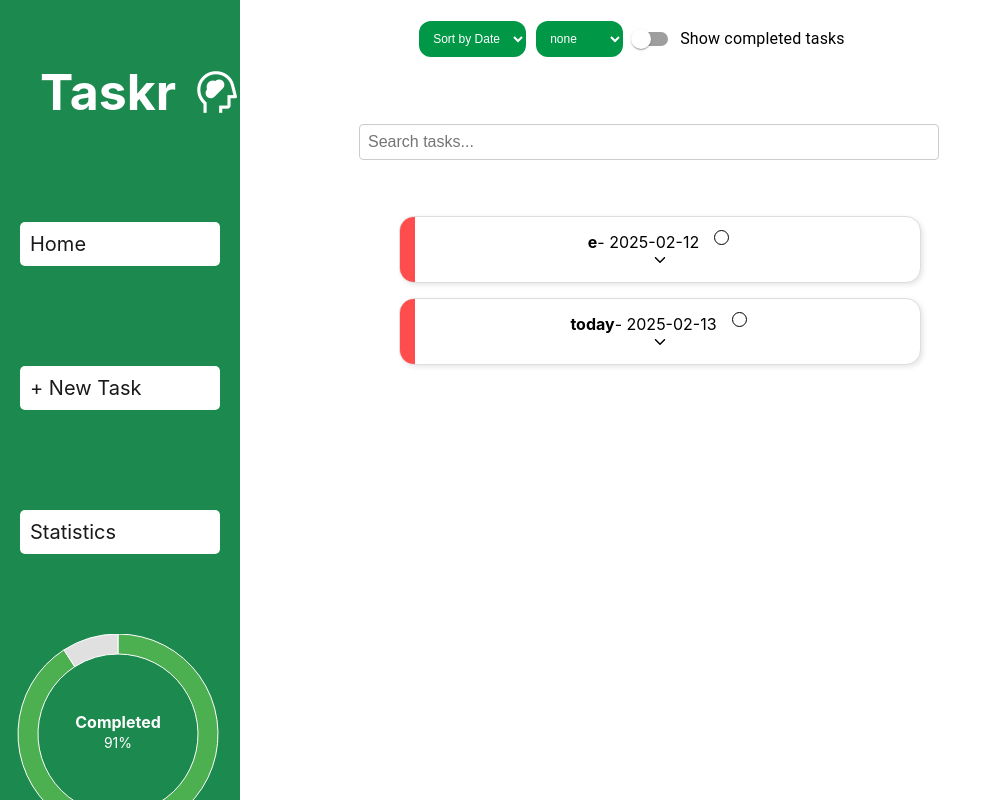
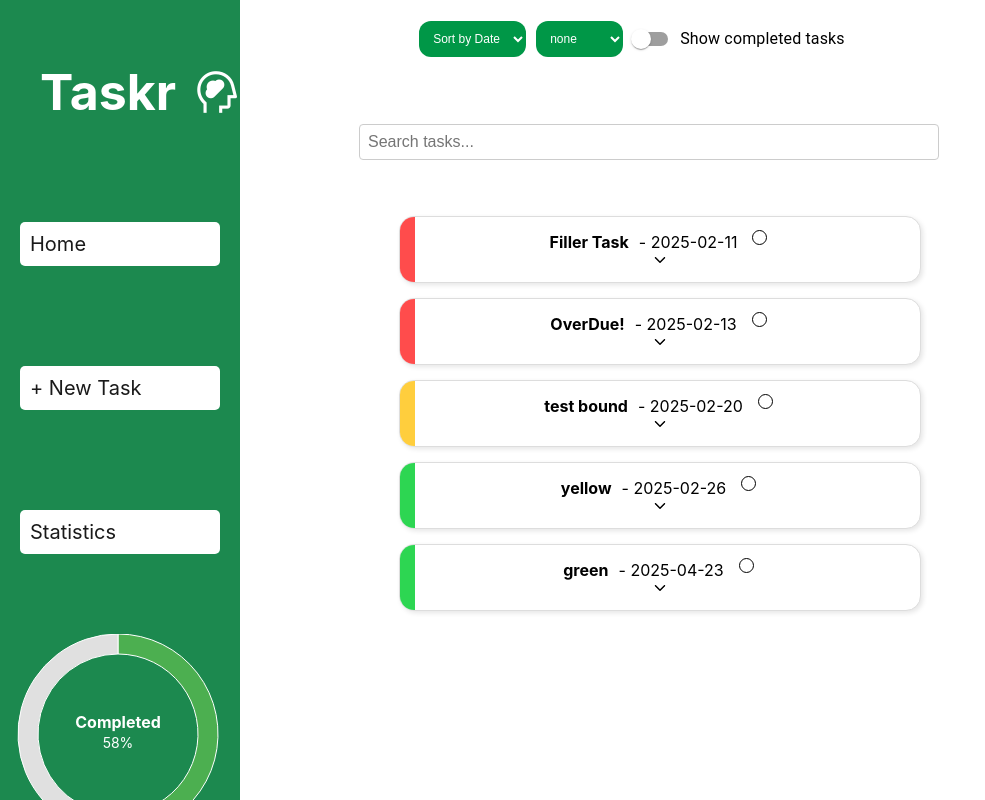
Before and after one commit to BlairCrumbly/taskr, a React (Create React App) app: page / in a window 1280 px wide. Shown: the whole page, without its empty margins (0-985 px from the left). Built offline with nearby package versions, Linux system fonts and the light colour scheme; data requests are answered from the project's data file; a web font is replaced by a local one.

Commit message:
styling changes for complete animation and date dash fixed

```diff
--- a/db.json
+++ b/db.json
@@ -14,14 +14,6 @@
       "dueDate": "2025-02-17",
       "description": "Practice LeetCode problems on arrays and linked lists.",
       "estimatedTime": "2 hours",
-      "completed": true
-    },
-    {
-      "id": "3",
-      "name": "Write Blog Post",
-      "dueDate": "2025-02-17",
-      "description": "Draft and publish a blog post on TypeScript basics.",
-      "estimatedTime": "3 hours",
       "completed": true
     },
     {
@@ -46,14 +38,6 @@
       "description": "meow meow meow meow meow meow meow meow meow meow",
       "dueDate": "2025-02-11",
       "estimatedTime": "1",
-      "completed": true
-    },
-    {
-      "id": "60cf",
-      "name": "e",
-      "description": "e",
-      "dueDate": "2025-02-12",
-      "estimatedTime": "1",
       "completed": false
     },
     {
@@ -62,23 +46,15 @@
       "description": "e",
       "dueDate": "2025-04-23",
       "estimatedTime": "1",
-      "completed": true
-    },
-    {
-      "id": "8799",
-      "name": "today",
-      "description": "e",
-      "dueDate": "2025-02-13",
-      "estimatedTime": "1",
       "completed": false
     },
     {
       "id": "30d7",
-      "name": "yellow ",
+      "name": "yellow",
       "description": "yeller",
       "dueDate": "2025-02-26",
       "estimatedTime": "1",
-      "completed": true
+      "completed": false
     },
     {
       "id": "f2ba",
@@ -86,39 +62,7 @@
       "description": "e",
       "dueDate": "2025-02-20",
       "estimatedTime": "1",
-      "completed": true
-    },
-    {
-      "id": "514e",
-      "name": "test test",
-      "description": "w",
-      "dueDate": "2025-02-21",
-      "estimatedTime": "1",
-      "completed": true
-    },
-    {
-      "id": "99c8",
-      "name": "15th day",
-      "description": "e",
-      "dueDate": "2025-02-28",
-      "estimatedTime": "1",
-      "completed": true
-    },
-    {
-      "id": "862d",
-      "name": "16th day",
-      "description": "16",
-      "dueDate": "2025-03-01",
-      "estimatedTime": "1",
-      "completed": true
-    },
-    {
-      "id": "e55c",
-      "name": "test",
-      "description": "e",
-      "dueDate": "2025-02-22",
-      "estimatedTime": "1",
-      "completed": true
+      "completed": false
     },
     {
       "id": "5e14",
@@ -134,23 +78,7 @@
       "description": "Ah!",
       "dueDate": "2025-02-13",
       "estimatedTime": "1",
-      "completed": true
-    },
-    {
-      "id": "3d9f",
-      "name": "eeee",
-      "description": "e",
-      "dueDate": "2025-02-14",
-      "estimatedTime": "1",
-      "completed": true
-    },
-    {
-      "id": "aca3",
-      "name": "e",
-      "description": "e",
-      "dueDate": "2025-02-15",
-      "estimatedTime": "1",
-      "completed": true
+      "completed": false
     },
     {
       "id": "0c43",
@@ -167,14 +95,6 @@
       "dueDate": "2025-02-14",
       "estimatedTime": "1",
       "completed": true
-    },
-    {
-      "id": "f247",
-      "name": "hi mom",
-      "description": "hiiiiiiii",
-      "dueDate": "2025-02-19",
-      "estimatedTime": "1",
-      "completed": true
     }
   ]
 }
--- a/src/App.js
+++ b/src/App.js
@@ -66,7 +66,7 @@ const handleTaskCompletion = (taskId, completed) => {
           )
         );
       });
-  }, 500); // Delay animation before updating state
+  }, 500); // delay animation before updating state
 };
 
 
--- a/src/components/TaskCard.js
+++ b/src/components/TaskCard.js
@@ -20,11 +20,10 @@ const TaskCard = ({task, handleTaskCompletion, priorityClass}) => {
   <div className="priority-strip"></div>
 
   <div className="task-header">
-    {/* Apply strike-through when the task transitions from uncompleted to completed */}
-    <strong className={task.addingLineThrough ? "crossed-out" : ""}>
-      {task.name}
-    </strong>
-    - {task.dueDate}
+  {/* Apply strike-through when the task transitions from uncompleted to completed */}
+  <strong className={task.addingLineThrough ? "crossed-out" : ""} style={{ marginRight: '10px' }}>
+    {task.name}
+  </strong>- {task.dueDate}
 
     <input
       type="checkbox"
--- a/src/styles/TaskList.css
+++ b/src/styles/TaskList.css
@@ -59,7 +59,8 @@
 /* Cross out effect when completed */
 .crossed-out {
   text-decoration: line-through;
-  color: gray;
+  text-decoration-thickness: 2px;
+  color: rgb(55, 151, 45);
   transition: text-decoration 0.3s ease-in-out, color 0.3s ease-in-out;
 }
 
@@ -93,9 +94,17 @@
   margin-left: 15px;
 }
 
+.task-checkbox:hover{
+  background-color: #3ebd77;
+}
+
 .task-checkbox:checked {
-  background-color: #041f10; /* Green fill when checked */
-  border: 2px solid #020a06; /* Darker green border */
+  background-color: #3ebd77; /* Green fill when checked */
+  border: 0.5px solid #020a06; /* Darker green border */
+}
+.task-checkbox:checked:hover{
+  background-color: #f36565; /* Green fill when checked */
+  border: 0.5px solid #000000; /* Darker green border */
 }
 
 /* Task details styling */
```
